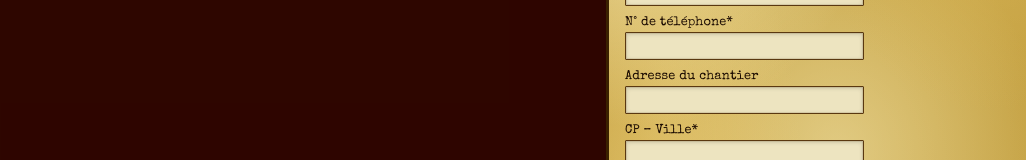
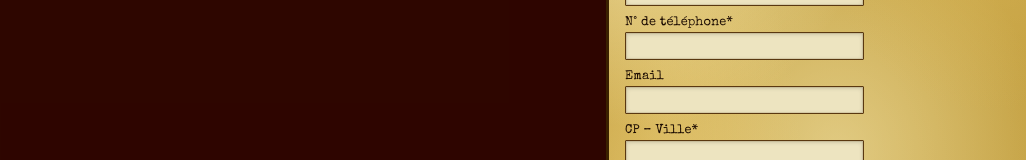
Before and after one commit to renaudcr/sha, a React (Vite) app: page / in a window 1280 px wide. Both pictures are taken after a click on the button "CONTACT". Shown: the part 152-312 px from the top of the page, without its empty margins (254-1280 px from the left). Built offline with nearby package versions, Linux system fonts and the light colour scheme.

Commit message:
fix: rename Adresse postale label to Email in contact form

```diff
--- a/src/ContactTab.tsx
+++ b/src/ContactTab.tsx
@@ -99,7 +99,7 @@ export default function ContactTab({ onSubmit, onBack }: Props) {
         </div>
 
         <div className="field" style={{ marginBottom: 10, maxWidth: "62%" }}>
-          <label className="field-label">Adresse du chantier</label>
+          <label className="field-label">Email</label>
           <input className="input" type="text"
             value={data.postalAddress} onChange={set("postalAddress")} />
         </div>
```
